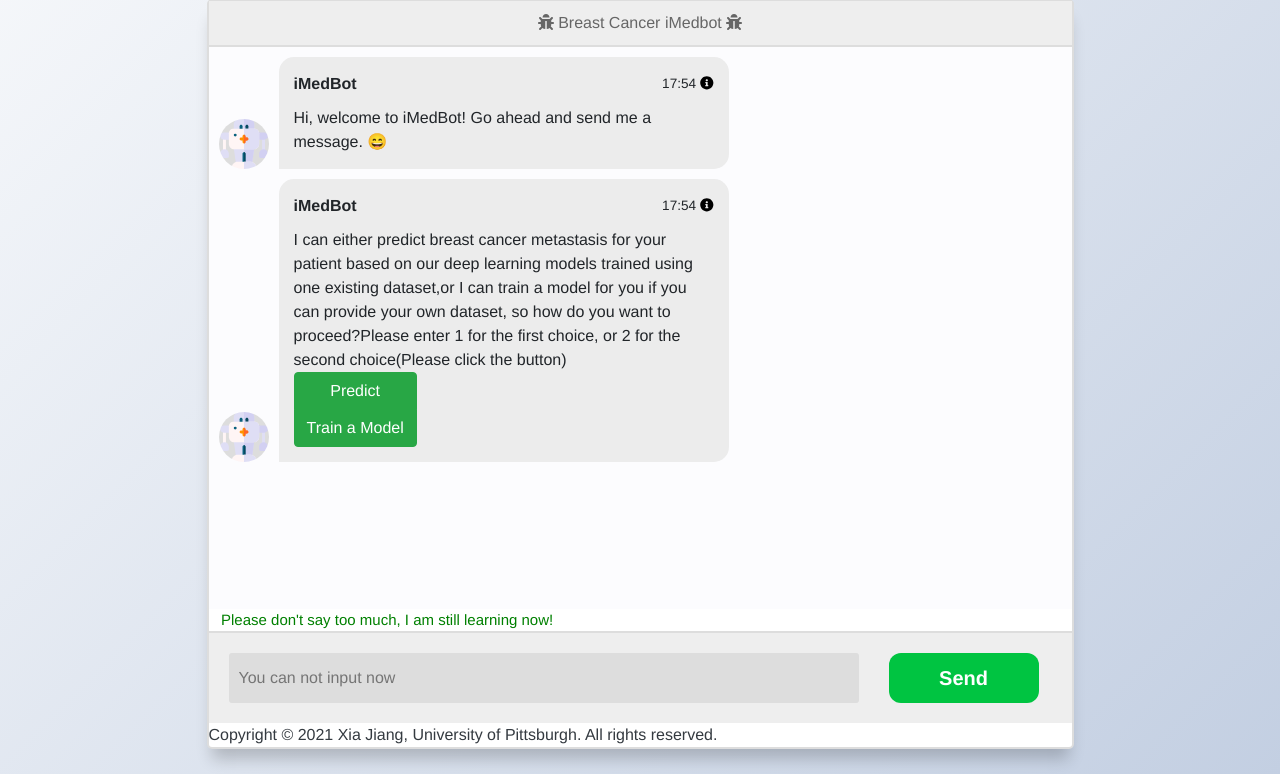
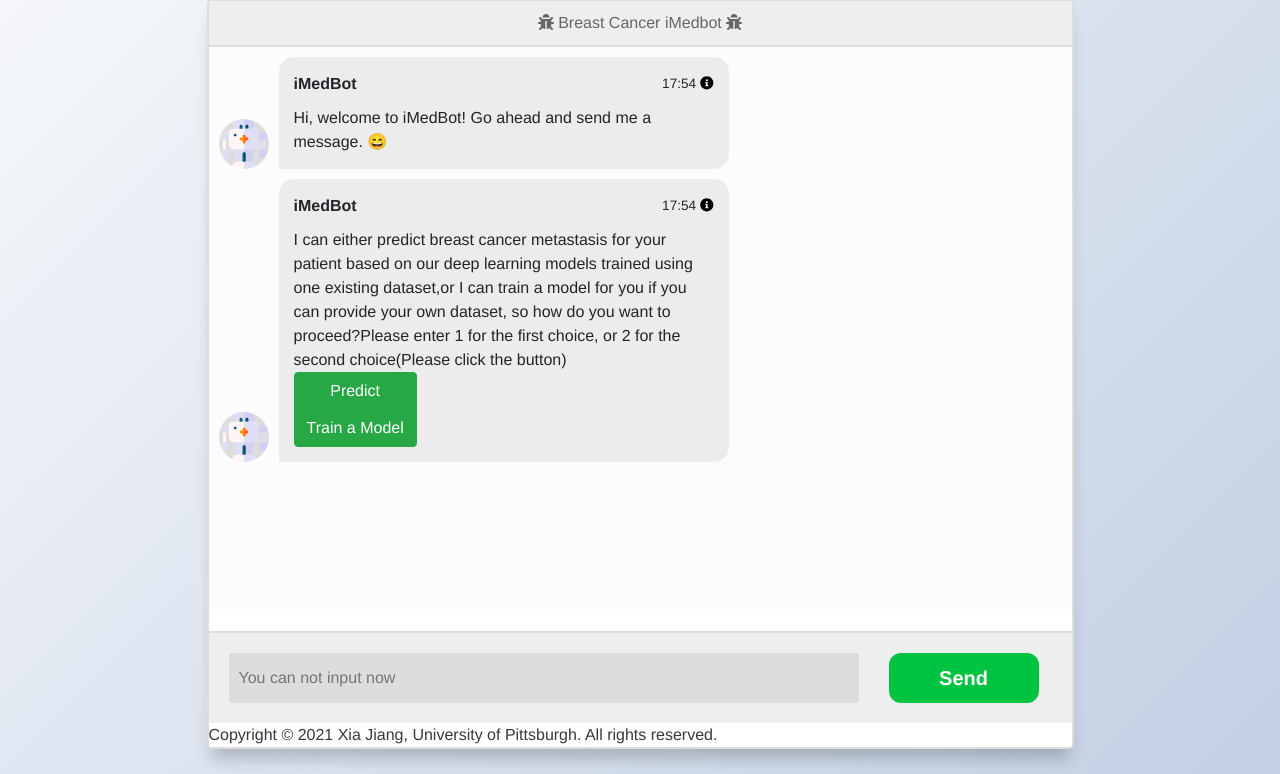
Before and after one commit to XiaJiang-2/iMed, a Flask app: page / in a window 1280 px wide. Shown: the part 26-800 px from the top of the page. Run offline with Flask 2, Linux system fonts and the light colour scheme; parts of the project's set-up code (start-up, migrations or seed data) failed here and were passed over; some libraries are stand-ins or nearby versions.

Commit message:
remove don't say too much

```diff
--- a/templates/index.html
+++ b/templates/index.html
@@ -48,7 +48,7 @@
       <div class="hint-loading" id = "hint">
           <button id = "showdataset" type="button" class="btn btn-info " style="display:none">Show Dataset!</button>
 <!--          <button id = "changedataset" type="button" class="btn btn- " style="display:none">Change Dataset!</button>-->
-          &nbsp&nbsp Please don't say too much, I am still learning now!
+{#          &nbsp&nbsp Please don't say too much, I am still learning now!#}
 
       </div>
 
```
Also changed, not shown: static/img/roc/roc_curve.png, 2 other files.
